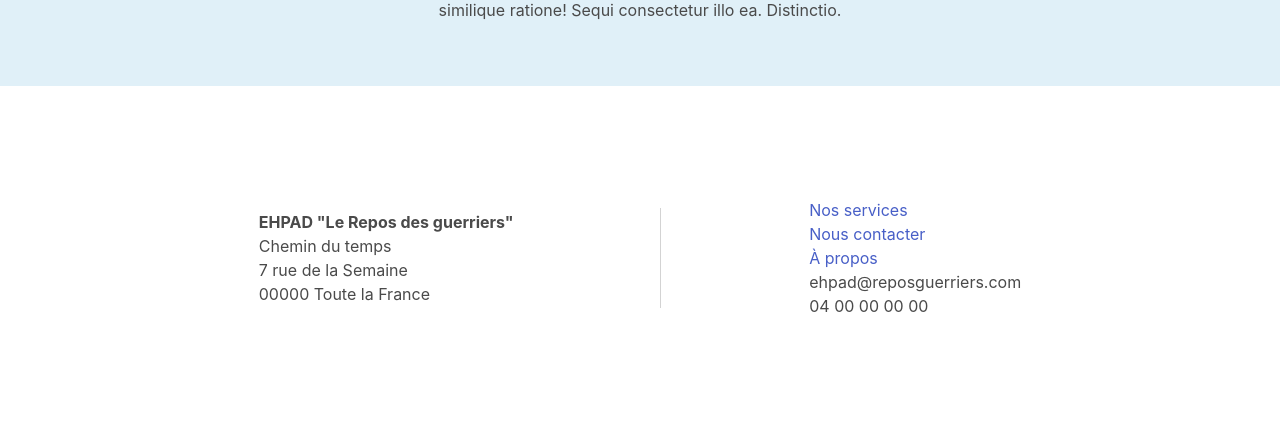
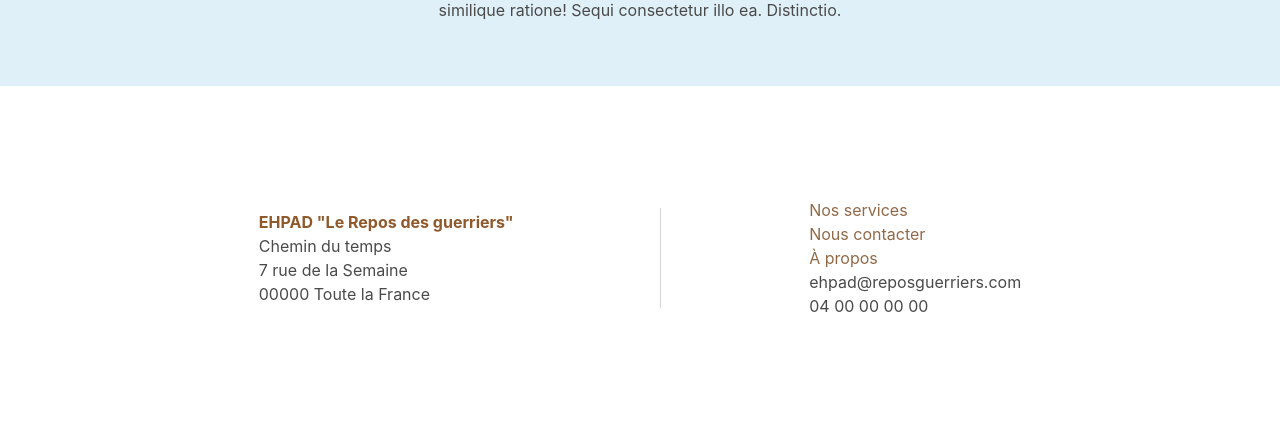
Before and after one commit to CloeCrdr/EHPADdjango, a Django app: page / in a window 1280 px wide. Shown: the part 2322-2752 px from the top of the page. Run offline with Django 4.2, Linux system fonts and the light colour scheme.

Commit message:
change style on links

```diff
--- a/LiveApp/static/css/style.css
+++ b/LiveApp/static/css/style.css
@@ -5,6 +5,10 @@ body {
     background-attachment: fixed;
 }
 
+body a {
+    text-decoration: none;
+    color: #926947;
+}
 .container {
     width: 100% !important;
     max-width: 100% !important;
@@ -310,6 +314,7 @@ footer {
 footer div h4 {
     font-weight: bold;
     font-size: 16px;
+    color: #90592c;
 }
 
 footer div.separator {
```
